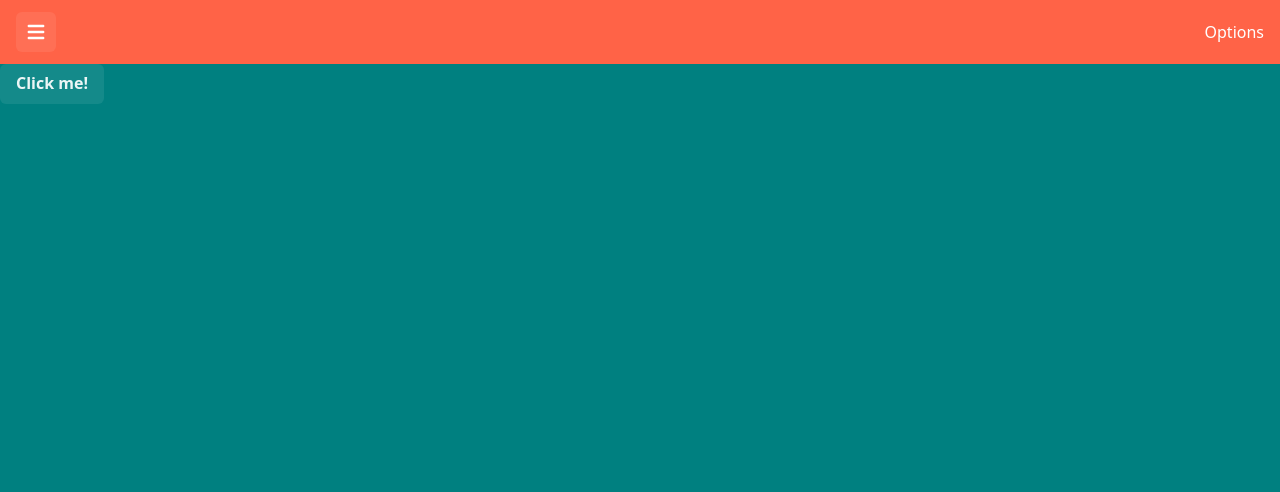
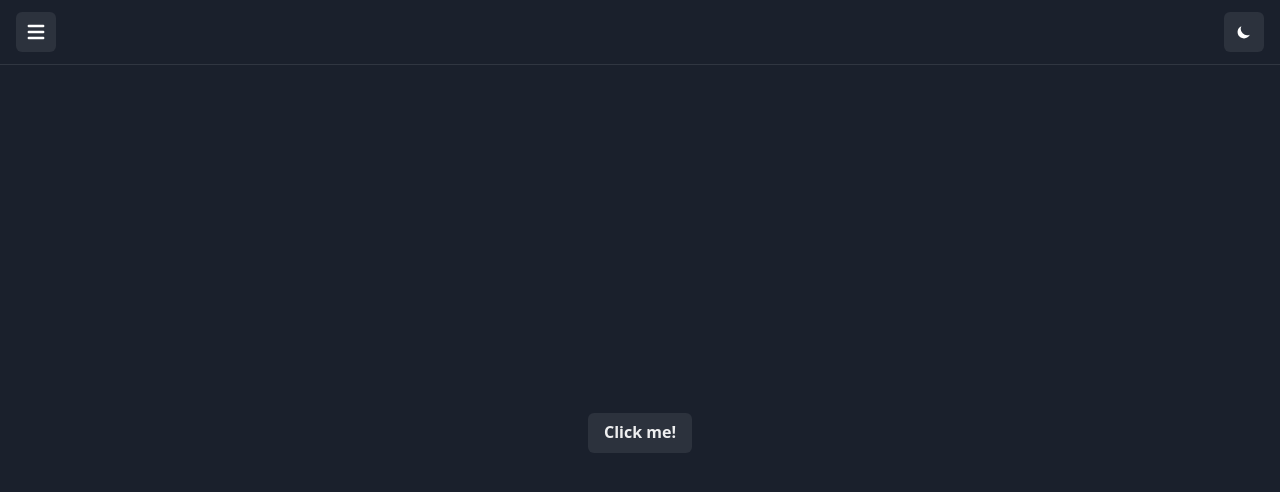
Before and after one commit to maxphillipsdev/contacts, a Next.js app: page / in a window 1280 px wide. Shown: the top 492 px of the page. Built offline with nearby package versions, Linux system fonts and the light colour scheme.

Commit message:
Setup dark mode

```diff
--- a/components/AppShell.tsx
+++ b/components/AppShell.tsx
@@ -1,8 +1,8 @@
 import {
   Box,
+  Divider,
   Flex,
   IconButton,
-  IconButtonProps,
   Spacer,
   useDisclosure,
   VStack,
@@ -10,6 +10,7 @@ import {
 import { HiMenu } from "react-icons/hi";
 import React from "react";
 import Sidebar from "./Sidebar";
+import ThemeToggle from "./ThemeToggle";
 
 const AppShell: React.FC = ({ children }) => {
   const { isOpen, onOpen, onClose } = useDisclosure();
@@ -20,7 +21,6 @@ const AppShell: React.FC = ({ children }) => {
         as="nav"
         className="header"
         alignItems="center"
-        bg="tomato"
         w="100%"
         p={4}
         color={"white"}
@@ -34,10 +34,13 @@ const AppShell: React.FC = ({ children }) => {
           />
         </Box>
         <Spacer />
-        <Box className="">Options</Box>
+        <Box className="">
+          <ThemeToggle />
+        </Box>
       </Flex>
       <Sidebar isOpen={isOpen} onClose={onClose} />
-      <Box w="100%" h="100%" bg="teal">
+      <Divider />
+      <Box w="100%" h="100%">
         {children}
       </Box>
     </VStack>
--- a/components/Sidebar.tsx
+++ b/components/Sidebar.tsx
@@ -22,7 +22,7 @@ const Sidebar: React.FC<SidebarProps> = ({ isOpen, onClose, btnRef }) => {
   return (
     <Drawer
       isOpen={isOpen}
-      placement="right"
+      placement="left"
       onClose={onClose}
       finalFocusRef={btnRef}
     >
--- /dev/null
+++ b/components/ThemeToggle.tsx
@@ -0,0 +1,17 @@
+import { IconButton, useColorMode } from "@chakra-ui/react";
+import { HiMoon, HiSun } from "react-icons/hi";
+import React from "react";
+
+const ThemeToggle: React.FC = () => {
+  const { colorMode, toggleColorMode } = useColorMode();
+
+  return (
+    <IconButton
+      aria-label="Toggle dark mode"
+      onClick={toggleColorMode}
+      icon={colorMode === "light" ? <HiSun /> : <HiMoon />}
+    />
+  );
+};
+
+export default ThemeToggle;
--- a/pages/index.tsx
+++ b/pages/index.tsx
@@ -1,21 +1,22 @@
-import { Button, useToast } from "@chakra-ui/react";
+import { Flex, Button, useToast } from "@chakra-ui/react";
 
 const Home: React.FC = () => {
   const toast = useToast();
 
   return (
-    <div>
+    <Flex h="100%" justifyContent="center" alignItems="center">
       <Button
         onClick={() => {
           toast({
             title: "Clicked!",
             description: "nice.",
+            status: "success",
           });
         }}
       >
         Click me!
       </Button>
-    </div>
+    </Flex>
   );
 };
 
```
